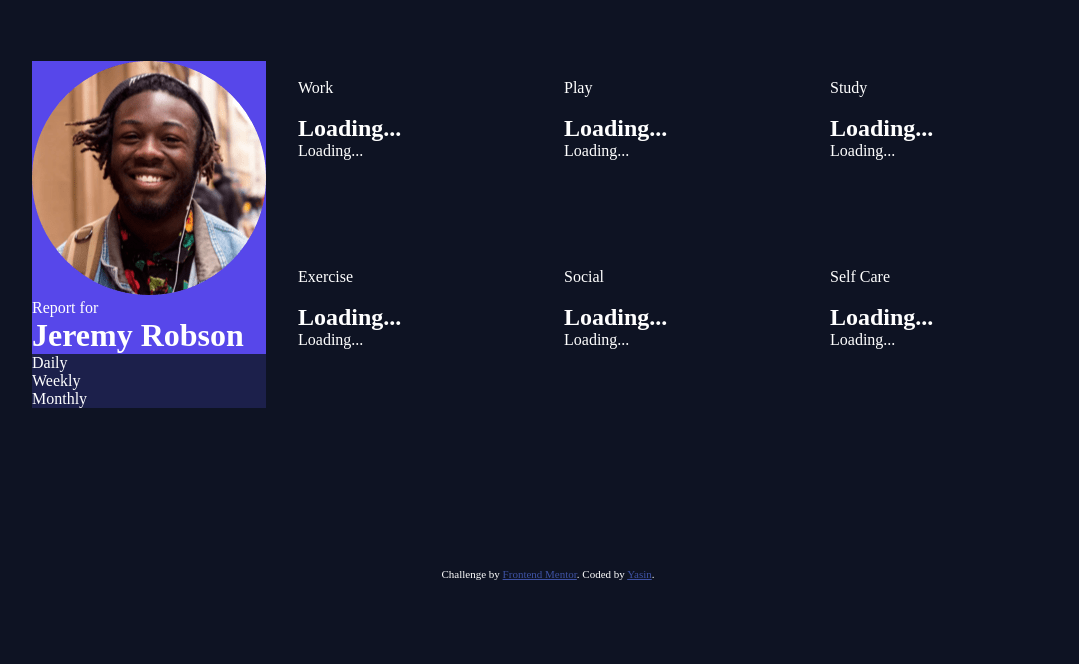
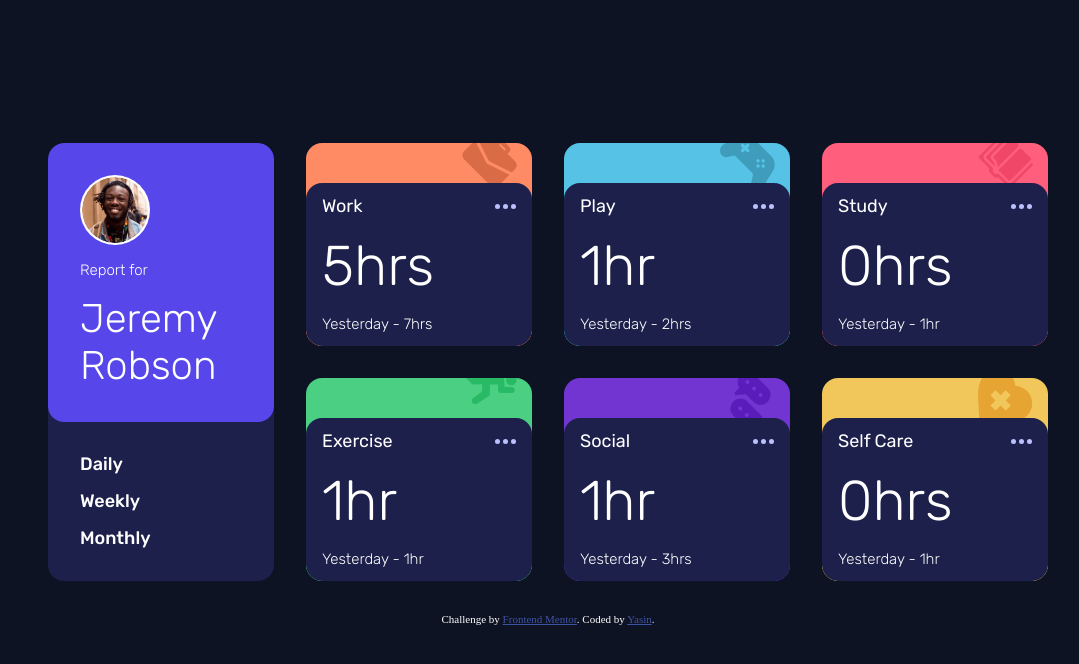
Before and after one commit to yasinaja/time-tracking-dashboard, a plain HTML site: page index.html in a window 1280 px wide. Shown: the whole page, without its empty margins (92-1171 px from the left). Drawn offline with Linux system fonts and the light colour scheme.

Commit message:
adding js

```diff
--- a/index.html
+++ b/index.html
@@ -17,7 +17,7 @@
     <link rel="preconnect" href="https://fonts.googleapis.com" />
     <link rel="preconnect" href="https://fonts.gstatic.com" crossorigin />
     <link
-      href="https://fonts.googleapis.com/css2?family=Rubik:wght@500&display=swap"
+      href="https://fonts.googleapis.com/css2?family=Rubik:wght@300;400;500&display=swap"
       rel="stylesheet"
     />
     <link rel="stylesheet" href="./style.css" />
@@ -38,7 +38,7 @@
             <p class="profile__desc">Report for</p>
             <h1 class="profile__name">Jeremy Robson</h1>
           </div>
-          <div class="report-filter">
+          <div class="report-content report-filter">
             <button
               class="report-filter__option report-filter__option--active"
               data-period="daily"
@@ -55,92 +55,96 @@
         </div>
 
         <div class="report report--work">
-          <div class="report__background report__background--work">
-            <img class="report__image" src="" alt="" />
           <div class="report__content">
             <div class="report__header">
               <div class="report__category" data-category="work">Work</div>
-                <img class="report__button" src="" alt="" />
+              <img
+                class="report__button"
+                src="./images/icon-ellipsis.svg"
+                alt=""
+              />
             </div>
             <h2 class="report__current">Loading...</h2>
             <p class="report__previous">Loading...</p>
           </div>
         </div>
-        </div>
 
         <div class="report report--play">
-          <div class="report__background report__background--play">
-            <img class="report__image" src="" alt="" />
           <div class="report__content">
             <div class="report__header">
               <div class="report__category" data-category="play">Play</div>
-                <img class="report__button" src="" alt="" />
+              <img
+                class="report__button"
+                src="./images/icon-ellipsis.svg"
+                alt=""
+              />
             </div>
             <h2 class="report__current">Loading...</h2>
             <p class="report__previous">Loading...</p>
           </div>
         </div>
-        </div>
 
         <div class="report report--study">
-          <div class="report__background report__background--study">
-            <img class="report__image" src="" alt="" />
           <div class="report__content">
             <div class="report__header">
               <div class="report__category" data-category="study">Study</div>
-                <img class="report__button" src="" alt="" />
+              <img
+                class="report__button"
+                src="./images/icon-ellipsis.svg"
+                alt=""
+              />
             </div>
             <h2 class="report__current">Loading...</h2>
             <p class="report__previous">Loading...</p>
           </div>
         </div>
-        </div>
 
         <div class="report report--exercise">
-          <div class="report__background report__background--exercise">
-            <img class="report__image" src="" alt="" />
           <div class="report__content">
             <div class="report__header">
               <div class="report__category" data-category="exercise">
                 Exercise
               </div>
-                <img class="report__button" src="" alt="" />
+              <img
+                class="report__button"
+                src="./images/icon-ellipsis.svg"
+                alt=""
+              />
             </div>
             <h2 class="report__current">Loading...</h2>
             <p class="report__previous">Loading...</p>
           </div>
         </div>
-        </div>
 
         <div class="report report--social">
-          <div class="report__background report__background--social">
-            <img class="report__image" src="" alt="" />
           <div class="report__content">
             <div class="report__header">
-                <div class="report__category" data-category="social">
-                  Social
-                </div>
-                <img class="report__button" src="" alt="" />
+              <div class="report__category" data-category="social">Social</div>
+              <img
+                class="report__button"
+                src="./images/icon-ellipsis.svg"
+                alt=""
+              />
             </div>
             <h2 class="report__current">Loading...</h2>
             <p class="report__previous">Loading...</p>
           </div>
         </div>
-        </div>
 
         <div class="report report--self-care">
-          <div class="report__background report__background--self-care">
-            <img class="report__image" src="" alt="" />
           <div class="report__content">
             <div class="report__header">
               <div class="report__category" data-category="self-care">
                 Self Care
               </div>
-                <img class="report__button" src="" alt="" />
+              <img
+                class="report__button"
+                src="./images/icon-ellipsis.svg"
+                alt=""
+              />
             </div>
             <h2 class="report__current">Loading...</h2>
             <p class="report__previous">Loading...</p>
-            </div>
           </div>
         </div>
       </div>
--- a/main.js
+++ b/main.js
@@ -0,0 +1,57 @@
+const filterButtons = document.querySelectorAll(".report-filter__option");
+const categoryElements = document.querySelectorAll(".report__category");
+
+let data = null;
+
+const periods = {
+  daily: "Yesterday",
+  weekly: "Last Week",
+  monthly: "Last Month",
+};
+
+function formatHours(hours) {
+  return hours === 1 ? "1hr" : `${hours}hrs`;
+}
+
+function render(period) {
+  categoryElements.forEach((el) => {
+    const category = el.dataset.category;
+    const entry = data.find(
+      (item) => item.title.toLowerCase().replace(" ", "-") === category,
+    );
+    if (!entry) return;
+
+    const { current, previous } = entry.timeframes[period];
+    const card = el.closest(".report__content");
+
+    card.querySelector(".report__current").textContent = formatHours(current);
+    card.querySelector(".report__previous").textContent =
+      `${periods[period]} - ${formatHours(previous)}`;
+  });
+}
+
+async function init() {
+  try {
+    const res = await fetch("./data.json");
+    if (!res.ok) throw new Error("Gagal memuat data.json");
+    data = await res.json();
+    render("daily");
+  } catch (err) {
+    console.error(err);
+    document.querySelectorAll(".report__current").forEach((el) => {
+      el.textContent = "Error";
+    });
+  }
+}
+
+filterButtons.forEach((btn) => {
+  btn.addEventListener("click", () => {
+    filterButtons.forEach((b) =>
+      b.classList.remove("report-filter__option--active"),
+    );
+    btn.classList.add("report-filter__option--active");
+    render(btn.dataset.period);
+  });
+});
+
+init();
--- a/style.css
+++ b/style.css
@@ -15,7 +15,7 @@
   --color-yellow-300: #f1c75b;
   --color-grey-200: #d8d8d8;
 
-  --text-preset-1: 300 3.5rem/1, 18 "Rubik", sans-serif;
+  --text-preset-1: 300 3.5rem/1.18 "Rubik", sans-serif;
   --text-preset-2: 300 2.5rem/1.18 "Rubik", sans-serif;
   --text-preset-3: 300 2rem/1.19 "Rubik", sans-serif;
   --text-preset-4: 300 1.5rem/1.17 "Rubik", sans-serif;
@@ -66,6 +66,19 @@ input {
     "profile work play study"
     "profile exercise social self-care";
   gap: var(--space-400);
+  max-width: 1000px;
+}
+
+.report {
+  border-radius: var(--space-200);
+  overflow: hidden;
+  display: flex;
+  flex-direction: column;
+  background-repeat: no-repeat;
+  background-position: right 15px top -10px;
+  background-size: 55px;
+  position: relative;
+  transform: translateZ(0);
 }
 
 .report--profile {
@@ -73,8 +86,63 @@ input {
   background-color: var(--color-navy-900);
 }
 
+.profile__avatar--wrapper {
+  width: 70px;
+  height: 70px;
+  background-color: var(--color-white);
+  border-radius: 50%;
+  padding: 2px;
+  display: flex;
+  align-items: center;
+  justify-content: center;
+  box-sizing: border-box;
+}
+
+.profile__avatar {
+  width: 100%;
+  height: 100%;
+  border-radius: 50%;
+  object-fit: cover;
+  display: block;
+}
+
 .profile__header {
+  border-radius: var(--space-200);
   background-color: var(--color-purple-600);
+  padding: var(--space-400);
+  display: flex;
+  flex-direction: column;
+  justify-content: center;
+  align-items: flex-start;
+  gap: var(--space-200);
+}
+
+.profile__desc {
+  font: var(--text-preset-6);
+}
+
+.profile__name {
+  font: var(--text-preset-2);
+}
+
+.report-filter__option {
+  font: var(--text-preset-5);
+}
+
+.report__content {
+  position: absolute;
+  top: var(--space-500);
+  left: 0;
+  right: 0;
+  bottom: 0;
+  border-radius: var(--space-200);
+  background-color: var(--color-navy-900);
+  display: flex;
+  flex-direction: column;
+  justify-content: center;
+  align-items: flex-start;
+  gap: var(--space-200);
+  padding: var(--space-200);
 }
 
 .report-filter {
@@ -82,30 +150,67 @@ input {
   flex-direction: column;
   justify-content: center;
   align-items: flex-start;
+  gap: var(--space-200);
+  padding: var(--space-400);
+}
+
+.report__header {
+  width: 100%;
+  display: flex;
+  justify-content: space-between;
+  align-items: center;
+}
+
+.report__button {
+  display: inline-block;
+}
+
+.report__category {
+  font: var(--text-preset-5-medium);
+}
+
+.report__current {
+  font: var(--text-preset-1);
+}
+
+.report__previous {
+  font: var(--text-preset-6);
 }
 
 .report--work {
   grid-area: work;
+  background-color: var(--color-orange-300);
+  background-image: url("./images/icon-work.svg");
 }
 
 .report--play {
   grid-area: play;
+  background-color: var(--color-blue-300);
+  background-image: url("./images/icon-play.svg");
 }
 
 .report--study {
   grid-area: study;
+  background-color: var(--color-pink-400);
+  background-image: url("./images/icon-study.svg");
 }
 
 .report--exercise {
   grid-area: exercise;
+  background-color: var(--color-green-400);
+  background-image: url("./images/icon-exercise.svg");
 }
 
 .report--social {
   grid-area: social;
+  background-color: var(--color-purple-700);
+  background-image: url("./images/icon-social.svg");
 }
 
 .report--self-care {
   grid-area: self-care;
+  background-color: var(--color-yellow-300);
+  background-image: url("./images/icon-self-care.svg");
 }
 
 /* ===== TABLET ===== */
@@ -120,7 +225,7 @@ input {
   flex-shrink: 0;
   font-size: 0.6875rem;
   text-align: center;
-  margin-block: 10rem;
+  margin-block: 2rem;
 }
 
 .attribution a {
```
Lines whose indentation alone changed are shown as unchanged.
